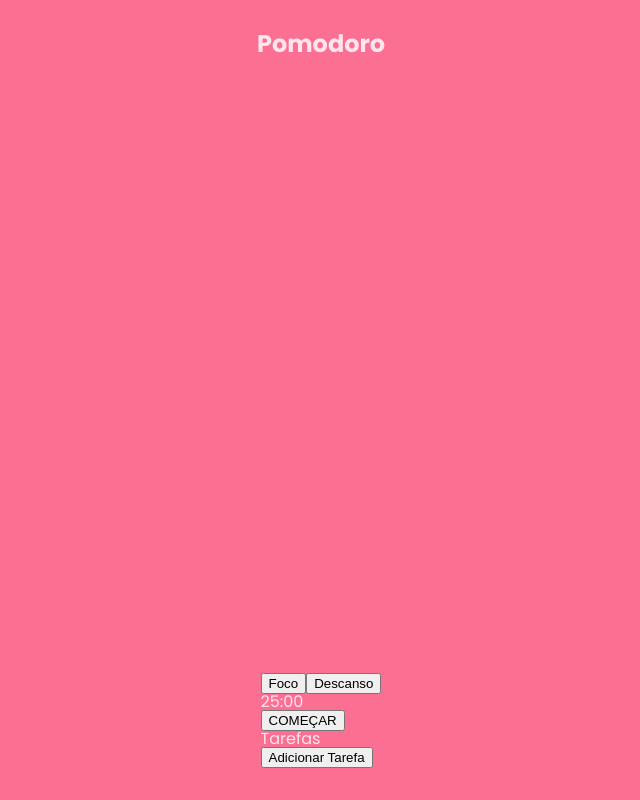
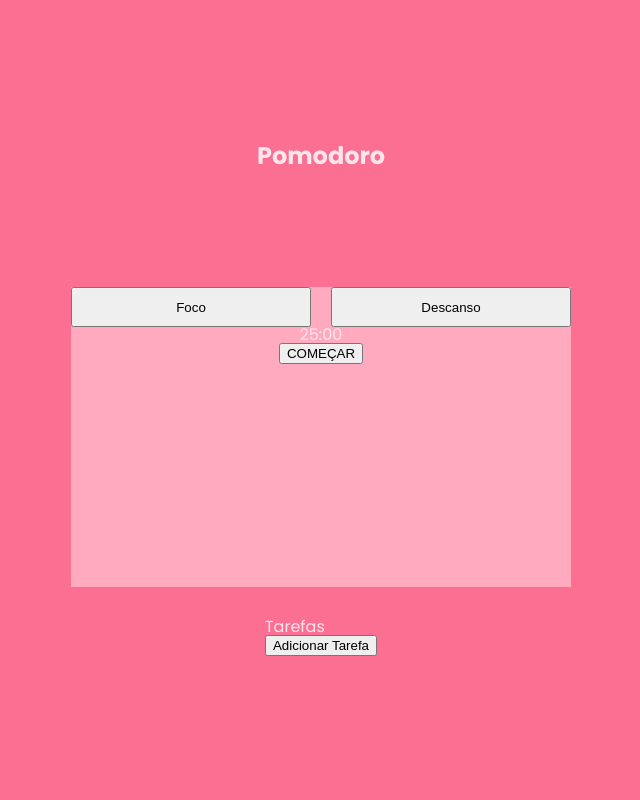
Before and after one commit to jeancarloslima/metodo-pomorodo, a React (Vite) app: page / in a window 1280 px wide. Shown: the whole page, without its empty margins (319-959 px from the left). Built offline with nearby package versions, Linux system fonts and the light colour scheme.

Commit message:
Ajustando espaçamento da tela principal

```diff
--- a/package.json
+++ b/package.json
@@ -11,7 +11,8 @@
   },
   "dependencies": {
     "react": "^19.2.4",
-    "react-dom": "^19.2.4"
+    "react-dom": "^19.2.4",
+    "react-icons": "^5.6.0"
   },
   "devDependencies": {
     "@eslint/js": "^9.39.4",
--- a/src/App.css
+++ b/src/App.css
@@ -4,6 +4,7 @@
     /* Cores */
     --cor-texto: #ffe5ec;
     --cor-fundo: #fb6f92;
+    --cor-fundo-claro: #ffaabf;
     --cor-fundo-descanso: #0096c7;
     /* Fontes */
     --fonte-primaria: "Poppins", sans-serif;
@@ -25,8 +26,8 @@ body {
     display: flex;
     flex-direction: column;
     align-items: center;
-    justify-content: space-between;
-    padding: 2rem;
+    justify-content: space-evenly;
+    padding: 1.5rem;
     background-color: var(--cor-fundo);
 }
 
@@ -35,3 +36,15 @@ body {
     font-weight: bold;
     text-align: center;
 }
+
+header,
+main {
+    width: 100%;
+}
+
+#main-container {
+    display: flex;
+    flex-direction: column;
+    align-items: center;
+    gap: 2rem;
+}
--- a/src/components/ContadorRegressivo/contador-regressivo.css
+++ b/src/components/ContadorRegressivo/contador-regressivo.css
@@ -0,0 +1,20 @@
+.contador-container {
+    width: 100%;
+    max-width: 500px;
+    height: 300px;
+    display: flex;
+    flex-direction: column;
+    align-items: center;
+    background-color: var(--cor-fundo-claro);
+}
+
+.modos-container {
+    width: 100%;
+    display: flex;
+    gap: 4%;
+}
+
+.btn-modo {
+    width: 48%;
+    height: 40px;
+}
--- a/src/components/ContadorRegressivo/index.jsx
+++ b/src/components/ContadorRegressivo/index.jsx
@@ -5,8 +5,8 @@ export default function ContadorRegressivo() {
     return (
         <div className="contador-container">
             <div className="modos-container">
-                <button className="btn-foco">Foco</button>
-                <button className="btn-descanso">Descanso</button>
+                <button className="btn-modo btn-foco">Foco</button>
+                <button className="btn-modo btn-descanso">Descanso</button>
             </div>
             <h2 className="tempo">25:00</h2>
             <button className="btn-controle-tempo">COMEÇAR</button>
--- a/src/components/ListaTarefas/index.jsx
+++ b/src/components/ListaTarefas/index.jsx
@@ -1,5 +1,6 @@
+import "./lsita-tarefas.css";
 import { useRef, useState } from "react";
-import "./lsita-tarefas.css";
+import { FaTrash } from "react-icons/fa";
 
 export default function ListaTarefas() {
   const [criandoTarefa, setCriandoTarefa] = useState(false);
@@ -27,7 +28,7 @@ export default function ListaTarefas() {
     console.log(noPai);
 
     const id = Number(noPai.id);
-    const listaAtualizada = listaTarefas.filter(item => item.id !== id);
+    const listaAtualizada = listaTarefas.filter((item) => item.id !== id);
 
     setListaTarefas(listaAtualizada);
     localStorage.setItem("lista-tarefas", JSON.stringify(listaAtualizada));
@@ -36,14 +37,16 @@ export default function ListaTarefas() {
   return (
     <div className="lista-tarefas-container">
       <h2>Tarefas</h2>
+      <ul className="lista-tarefas">
         {listaTarefas.map((item) => (
           <li className="item-tarefa" key={item.id} id={item.id}>
             <span>{item.texto}</span>
             <button onClick={handleDeletaTarefa} className="btn-excluir-tarefa">
-            Excluir
+              <FaTrash />
             </button>
           </li>
         ))}
+      </ul>
       {!criandoTarefa && (
         <button
           onClick={() => setCriandoTarefa(true)}
```
Also changed, not shown: 1 other file (tests, documents, lock files or other folders). Lines whose indentation alone changed are shown as unchanged.
